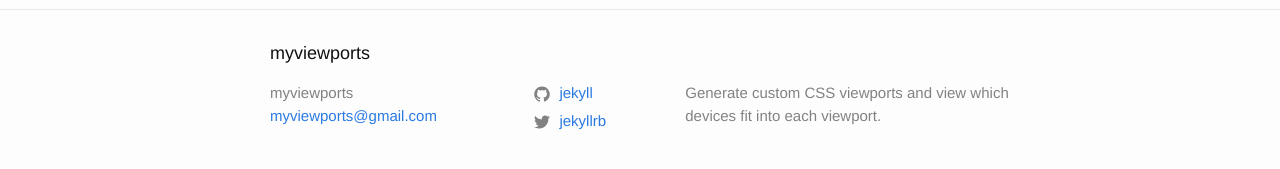
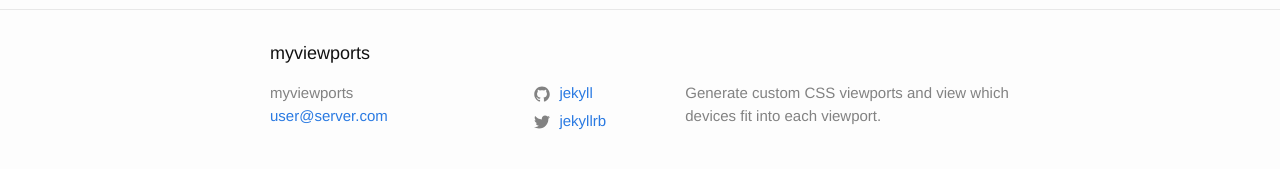
Before and after one commit to idrm/myviewports, a Jekyll site: the page built from index.md, in a window 1280 px wide. Shown: the part 330-499 px from the top of the page. Built offline with Jekyll 4.4.1, drawn with Linux system fonts in a browser that asks for light colours; our own code applies the rules of GitHub Pages for plain Markdown files.

Commit message:
email change

```diff
--- a/_config.yml
+++ b/_config.yml
@@ -14,7 +14,7 @@
 # You can create any custom variable you would like, and they will be accessible
 # in the templates via {{ site.myvariable }}.
 title: myviewports
-email: myviewports@gmail.com
+email: user@server.com
 description: > # this means to ignore newlines until "baseurl:"
   Generate custom CSS viewports and view which devices fit into each viewport.
 baseurl: "" # the subpath of your site, e.g. /blog
```
